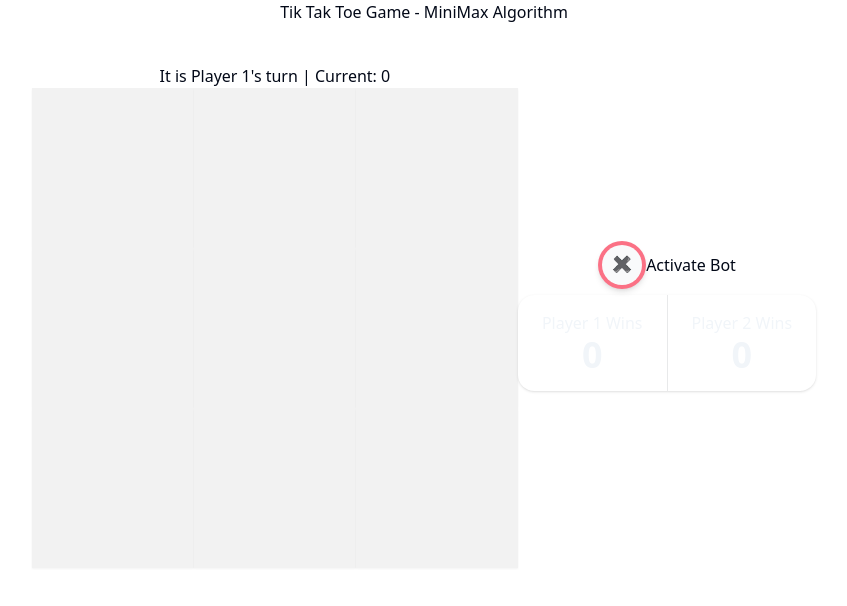
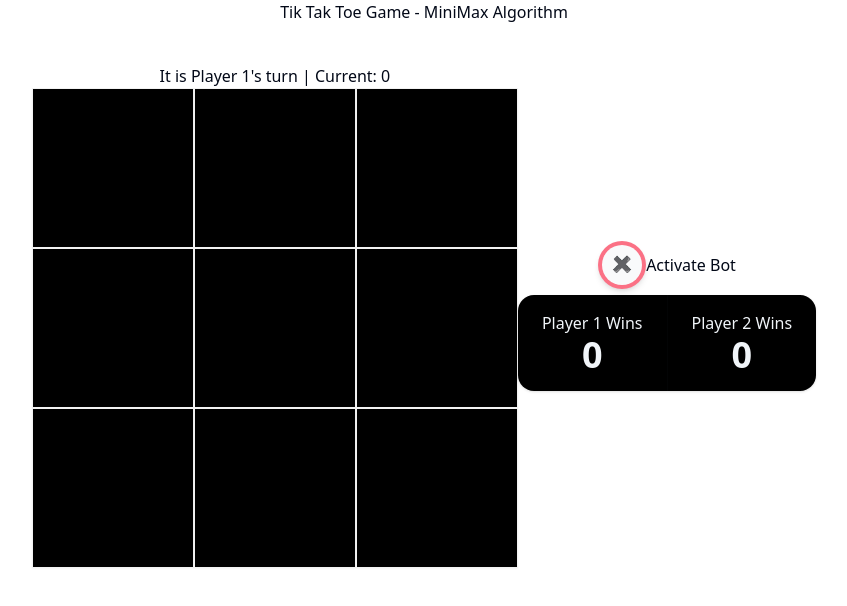
Before and after one commit to APre203/algorithm-website, a Next.js app: page / in a window 1280 px wide. Shown: the top 606 px of the page, without its empty margins (216-1063 px from the left). Built offline with nearby package versions, Linux system fonts and the light colour scheme.

Commit message:
set it up for both black and white

```diff
--- a/components/BButton.jsx
+++ b/components/BButton.jsx
@@ -35,12 +35,12 @@ const BButton = (props) => {
         if (!props.isNotBot && p==1){
             // bot is active
             return (
-                <div className='btn rounded-none h-40 px-20 text-7xl text-white'>{characterMap[player]}</div>
+                <div className='btn rounded-none h-40 px-20 text-7xl text-white bg-black'>{characterMap[player]}</div>
                 // text-red-600
               )
         }
         return (
-          <div className='btn rounded-none h-40 px-20 text-7xl text-white' onClick={updatePlayer}>{characterMap[player]}</div>
+          <div className='btn rounded-none h-40 px-20 text-7xl text-white bg-black' onClick={updatePlayer}>{characterMap[player]}</div>
           // text-red-600
         )
     }else{
@@ -51,15 +51,15 @@ const BButton = (props) => {
         */
         if (props.isChosen == 1){
             return(
-                <div className='btn rounded-none h-40 px-20 text-7xl text-red-700' >{characterMap[player]}</div>
+                <div className='btn rounded-none h-40 px-20 text-7xl text-red-700 bg-black' >{characterMap[player]}</div>
             )
         }else if (props.isChosen == -1){
             return(
-                <div className='btn rounded-none h-40 px-20 text-7xl text-white' >{characterMap[player]}</div>
+                <div className='btn rounded-none h-40 px-20 text-7xl text-white bg-black' >{characterMap[player]}</div>
             )
         }else{
             return(
-                <div className='btn rounded-none h-40 px-20 text-7xl text-blue-500' >{characterMap[player]}</div>
+                <div className='btn rounded-none h-40 px-20 text-7xl text-blue-500 bg-black' >{characterMap[player]}</div>
             )
         }
     }
--- a/components/Board.jsx
+++ b/components/Board.jsx
@@ -145,53 +145,8 @@ const Board = (props) => {
       }
     }
 
-    if (!isNotBot){
-      // console.log("I am bot active", gB, p, ge, plyr, click)
-      if(p == 1){
-
-
-        // setP(0)
-        // loop:
-        // // AI Functionality here
-        // /*
-        // Given:
-        //   [x, x, x]
-        //   [x, x, x]
-        //   [x, x, x]
-
-        //   base case - win, loss, draw
-        //   look on recursive game-tree
-        //   backtrack
-
-        // Need:
-        //   MiniMax algorithm to decide where to place
-        //   */
-
-        // for(let r in gB){
-        //   for(let c in gB[r]){
-        //     if (gB[r][c] < 0) {
-        //       if (ge){
-        //         break loop
-        //       }
-        //       // Make sure that when player 2 is active
-        //       // they cannot click the buttons
-
-        //       // Now need to make sure when they turn off the button and the model is still thinking then it
-        //       // stops thinking and just doesnt do anything
-
-        //       // setTimeout
-
-        //       clickTile(r,c)
-        //       break loop
-        //     }
-        //   }
-        // }
-      }
-    }else{
-      // console.log("Turned off")
-    }
     return(
-      <button className='grid grid-cols-3 grid-rows-3' onClick={gameEnded}>
+      <button className='grid grid-cols-3 grid-rows-3 bg-black' onClick={gameEnded}>
           <BButton isNotBot={isNotBot} isChosen={arrayColor[0][0]} inGame={inGame} boardState={p} stateChanger={setP} clickChanger={setClick} gb={gB} coords={{r:0,c:0}}/>
           <BButton isNotBot={isNotBot} isChosen={arrayColor[0][1]} inGame={inGame}  boardState={p} stateChanger={setP} clickChanger={setClick} gb={gB} coords={{r:0,c:1}}/>
           <BButton isNotBot={isNotBot} isChosen={arrayColor[0][2]}  inGame={inGame}  boardState={p} stateChanger={setP} clickChanger={setClick} gb={gB} coords={{r:0,c:2}}/>
@@ -210,7 +165,7 @@ const Board = (props) => {
         return (
           <div className='flex flex-col'>
 
-            <button className='btn' onClick={()=>{setGB(matrix); setInGame(true);setClick(0); props.states[plyr](current => current+1);setArrayColor(initColor);p == 1 ? setTurn(true) : setTurn(false);}}> Play again</button>
+            <button className='btn bg-black text-white' onClick={()=>{setGB(matrix); setInGame(true);setClick(0); props.states[plyr](current => current+1);setArrayColor(initColor);p == 1 ? setTurn(true) : setTurn(false);}}> Play again</button>
           </div>
         )
       }else{
--- a/components/ScoreBoard.jsx
+++ b/components/ScoreBoard.jsx
@@ -3,7 +3,7 @@ import React from 'react'
 const ScoreBoard = (props) => {
   // will need to access stored data on score count
   return (
-    <div className="stats shadow">
+    <div className="stats shadow bg-black">
 
       <div className="stat place-items-center">
         <div className="stat-title text-secondary">Player 1 Wins</div>
```
